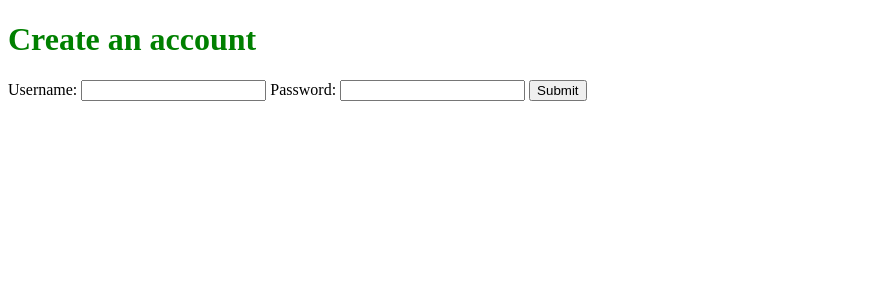
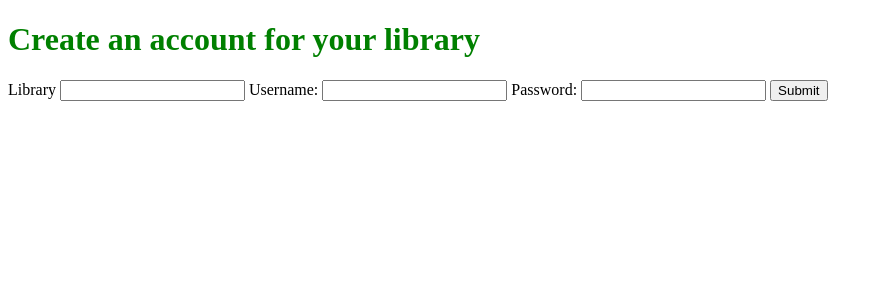
Before and after one commit to briankmbugua/library_management_system, a Flask app: page /register in a window 1280 px wide. Shown: the part 52-352 px from the top of the page, without its empty margins (0-883 px from the left). Run offline with Flask 3, Linux system fonts and the light colour scheme.

Commit message:
modified the registration template so that a librarian can specify their libraries name

```diff
--- a/templates/register.html
+++ b/templates/register.html
@@ -19,8 +19,10 @@
             <li><a href="/register">Create account</a></li>
         </ul>
     </nav>
-    <h1>Create an account</h1>
+    <h1>Create an account for your library</h1>
     <form action="" method="post">
+        <label for="library">Library</label>
+        <input type="text" name="library">
         <label for="username">Username:</label>
         <input type="text" name="username" />
         <label for="password">Password:</label>
```
